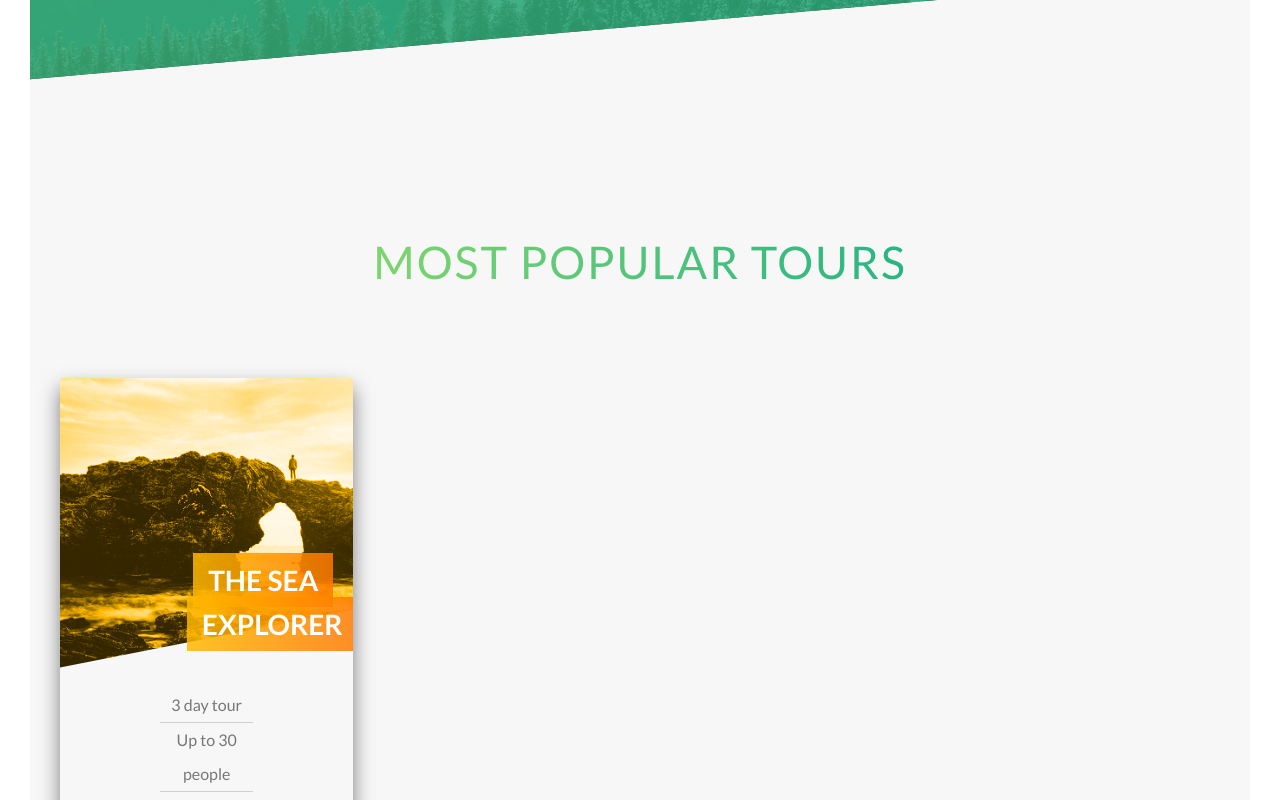
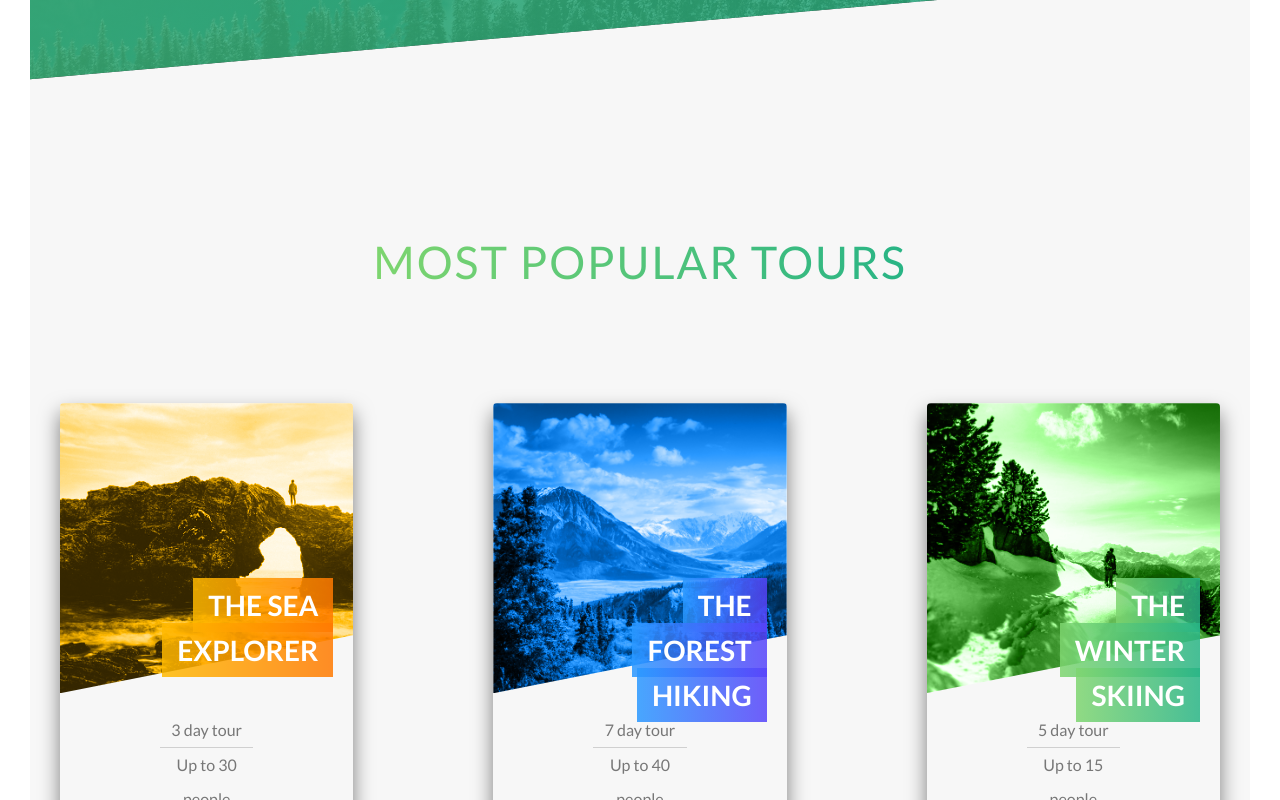
Before and after one commit to dat-truong196nt/Natours, a React (Create React App) app: page / in a window 1280 px wide. Shown: the part 2000-2800 px from the top of the page. Built offline with nearby package versions, Linux system fonts and the light colour scheme.

Commit message:
chore: fill-content

```diff
--- a/src/Components/Card.jsx
+++ b/src/Components/Card.jsx
@@ -14,7 +14,7 @@ export const CardFlip = ({front, back}) => {
 			<div className="cardflip__side cardflip__side--front">
 				<div className={`cardflip__picture cardflip__picture--${front.index}`}></div>
 				<h4 className="cardflip__heading">
-					<span className="cardflip__heading-span cardflip__heading-span--1">{front.heading}</span>
+					<span className={`cardflip__heading-span cardflip__heading-span--${front.index}`}>{front.heading}</span>
 				</h4>
 				<div className="cardflip__details">
 					<ul>
@@ -26,7 +26,7 @@ export const CardFlip = ({front, back}) => {
 					</ul>
 				</div>
 			</div>
-			<div className="cardflip__side cardflip__side--back">
+		<div className={`cardflip__side cardflip__side--back cardflip__side--back-${front.index}`}>
 				<div className="cardflip__cta">
 					<div className="cardflip__price-box">
 						<p className="cardflip__price-only">Only</p>
--- a/src/Components/Category.jsx
+++ b/src/Components/Category.jsx
@@ -7,6 +7,7 @@ export const Category = () => (
 		</div>
 		<div className="row">
 			<div className="col-1-3">
+				<br/>
 				<CardFlip
 					front={{
 						index: 1,
@@ -17,8 +18,27 @@ export const Category = () => (
 				/>
 			</div>
 			<div className="col-1-3">
+				<br/>
+				<CardFlip
+					front={{
+						index: 2,
+						heading: 'the forest hiking',
+						info: {day: 7, slot: 40, guide: 6, sleep: 'provided tents', rank: 'medium'}
+					}}
+					back={{price: 769}}
+				/>
 			</div>
-			<div className="col-1-3"></div>
+			<div className="col-1-3">
+				<br/>
+				<CardFlip
+					front={{
+						index: 3,
+						heading: 'the winter skiing',
+						info: {day: 5, slot: 15, guide: 3, sleep: 'provided tents', rank: 'hard'}
+					}}
+					back={{price: 479}}
+				/>
+			</div>
 		</div>
 	</section>
 )
--- a/src/assets/scss/abstracts/_variables.scss
+++ b/src/assets/scss/abstracts/_variables.scss
@@ -1,9 +1,9 @@
 // colors
 $color-grey-dark: #777;
 $color-grey-light: #f7f7f7;
-$color-light-green: #7ed56f;
-$color-medium-green: #55c57a;
-$color-dark-green: #28b485;
+$color-green-light: #7ed56f;
+$color-green-medium: #55c57a;
+$color-green-dark: #28b485;
 $color-black: #000;
 $color-white: #fff;
 
--- a/src/assets/scss/base/_typography.scss
+++ b/src/assets/scss/base/_typography.scss
@@ -28,7 +28,7 @@ body {
 	font-size: 4.5rem;
 	letter-spacing: 2px;
 	margin: 8rem;
-	background: linear-gradient(to right, $color-light-green, $color-dark-green);
+	background: linear-gradient(to right, $color-green-light, $color-green-dark);
 	background-clip: text;
 	color: transparent;
 	transition: all .2s;
--- a/src/assets/scss/components/_button.scss
+++ b/src/assets/scss/components/_button.scss
@@ -55,16 +55,16 @@
 
 	&--secondary {
 		display: inline-block;
-		color: $color-medium-green;
+		color: $color-green-medium;
 		font-weight: 600;
 		cursor: pointer;
 		padding: .3rem;
 		text-decoration: none;
-		border-bottom: 1px solid $color-medium-green;
+		border-bottom: 1px solid $color-green-medium;
 		transition: all .2s;
 
 		&:hover {
-			background-color: $color-medium-green;
+			background-color: $color-green-medium;
 			color: $color-grey-light;
 			transform: translateY(-.2rem);
 			box-shadow: 0 1rem 2rem rgba($color-black, .15);
--- a/src/assets/scss/components/_card.scss
+++ b/src/assets/scss/components/_card.scss
@@ -4,7 +4,7 @@
 	text-align: center;
 	font-size: 1.5rem;
 	padding: 3rem;
-	transition: all .2s;
+	transition: all .1s;
 	box-shadow: 0 .5rem 1rem rgba($color-black, .5);
 
 	&:hover {
@@ -12,7 +12,7 @@
 	}
 
 	&__icon {
-		background: linear-gradient(to right, $color-light-green, $color-dark-green);
+		background: linear-gradient(to right, $color-green-light, $color-green-dark);
 		background-clip: text;
 		color: transparent;
 		font-size: 7rem;
@@ -50,7 +50,17 @@
 
 		&--back {
 			transform: rotateY(-180deg);
-			background-image: linear-gradient(to right bottom, $color-orange-light, $color-orange-dark);
+			&-1 {
+				background-image: linear-gradient(to right bottom, $color-orange-light, $color-orange-dark);
+			}
+
+			&-2 {
+				background-image: linear-gradient(to right bottom, $color-blue-light, $color-blue-dark);
+			}
+
+			&-3 {
+				background-image: linear-gradient(to right bottom, $color-green-light, $color-green-dark);
+			}
 		}
 	}
 
@@ -73,6 +83,16 @@
 			background-color: $color-orange-light;
 			background-image: url('../../img/nat-5.jpg');
 		}
+
+		&--2 {
+			background-color: $color-blue-light;
+			background-image: url('../../img/nat-6.jpg');
+		}
+
+		&--3 {
+			background-color: $color-green-light;
+			background-image: url('../../img/nat-7.jpg');
+		}
 	}
 
 	&__heading {
@@ -83,7 +103,7 @@
 		position: absolute;
 		top: 18rem;
 		right: 2rem;
-		width: 50%;
+		width: 60%;
 	}
 
 	&__heading-span {
@@ -96,6 +116,22 @@
 				to right,
 				rgba($color-orange-light, .85),
 				rgba($color-orange-dark, .85)
+			);
+		}
+
+		&--2 {
+			background-image: linear-gradient(
+				to right,
+				rgba($color-blue-light, .85),
+				rgba($color-blue-dark, .85)
+			);
+		}
+
+		&--3 {
+			background-image: linear-gradient(
+				to right,
+				rgba($color-green-light, .85),
+				rgba($color-green-dark, .85)
 			);
 		}
 	}
--- a/src/assets/scss/components/_composition.scss
+++ b/src/assets/scss/components/_composition.scss
@@ -17,7 +17,7 @@
 		&:hover {
 			transform: scale(1.05) translateY(-.2rem);
 			box-shadow: 0 2rem 4rem rgba($color-black, .5);
-			outline: .5rem solid rgba($color-light-green, .2);
+			outline: .5rem solid rgba($color-green-light, .2);
 			z-index: 1;
 		}
 
--- a/src/assets/scss/layouts/_header.scss
+++ b/src/assets/scss/layouts/_header.scss
@@ -3,8 +3,8 @@
 	background-image:
 		linear-gradient(
 			to bottom right ,
-			rgba($color-light-green, 0.8),
-			rgba($color-medium-green, 0.8)
+			rgba($color-green-light, 0.8),
+			rgba($color-green-medium, 0.8)
 		),
 		url(../../img/hero.jpg);
 	background-size: cover;
--- a/src/assets/scss/pages/_home.scss
+++ b/src/assets/scss/pages/_home.scss
@@ -8,8 +8,8 @@
 .section-feature {
 	background-image: linear-gradient(
 			to right bottom,
-			rgba($color-medium-green, .8),
-			rgba($color-dark-green, .8)
+			rgba($color-green-medium, .8),
+			rgba($color-green-dark, .8)
 		),
 		url("../../img/nat-4.jpg");
 	background-size: cover;
```
